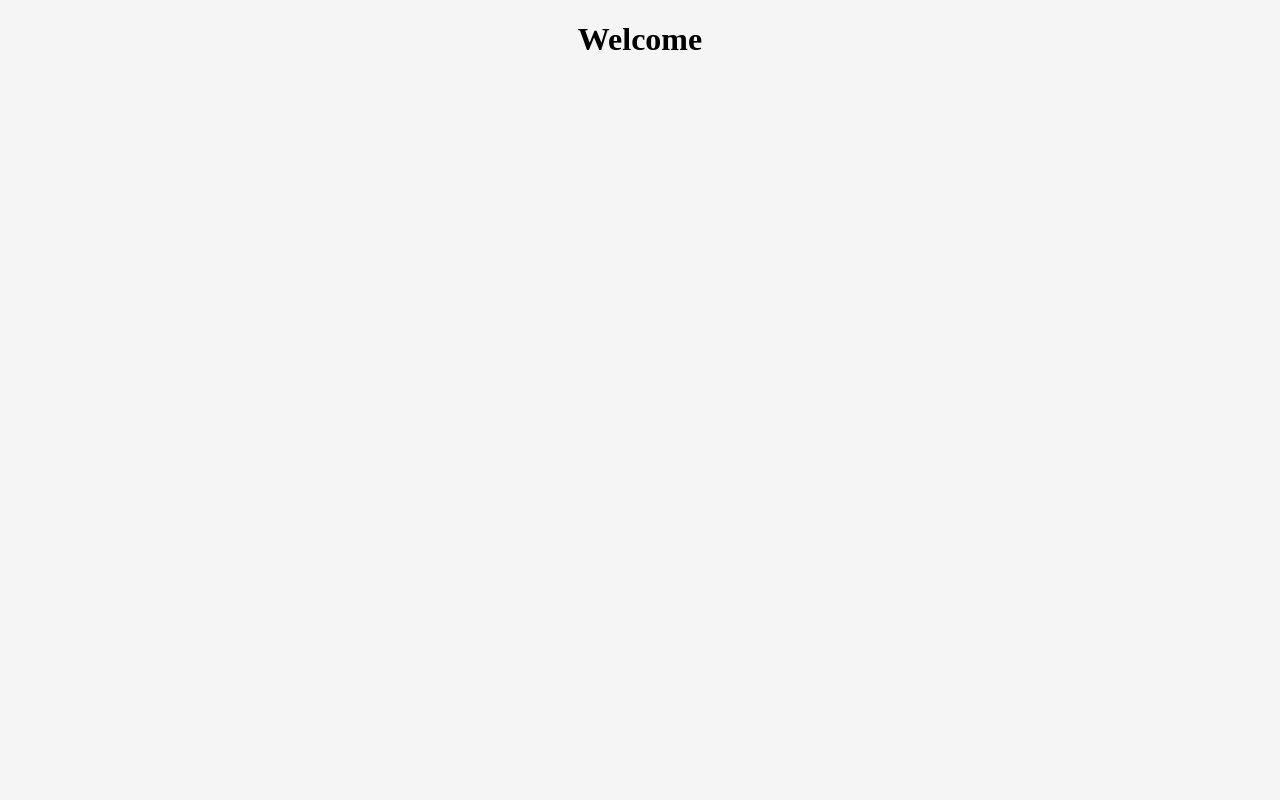
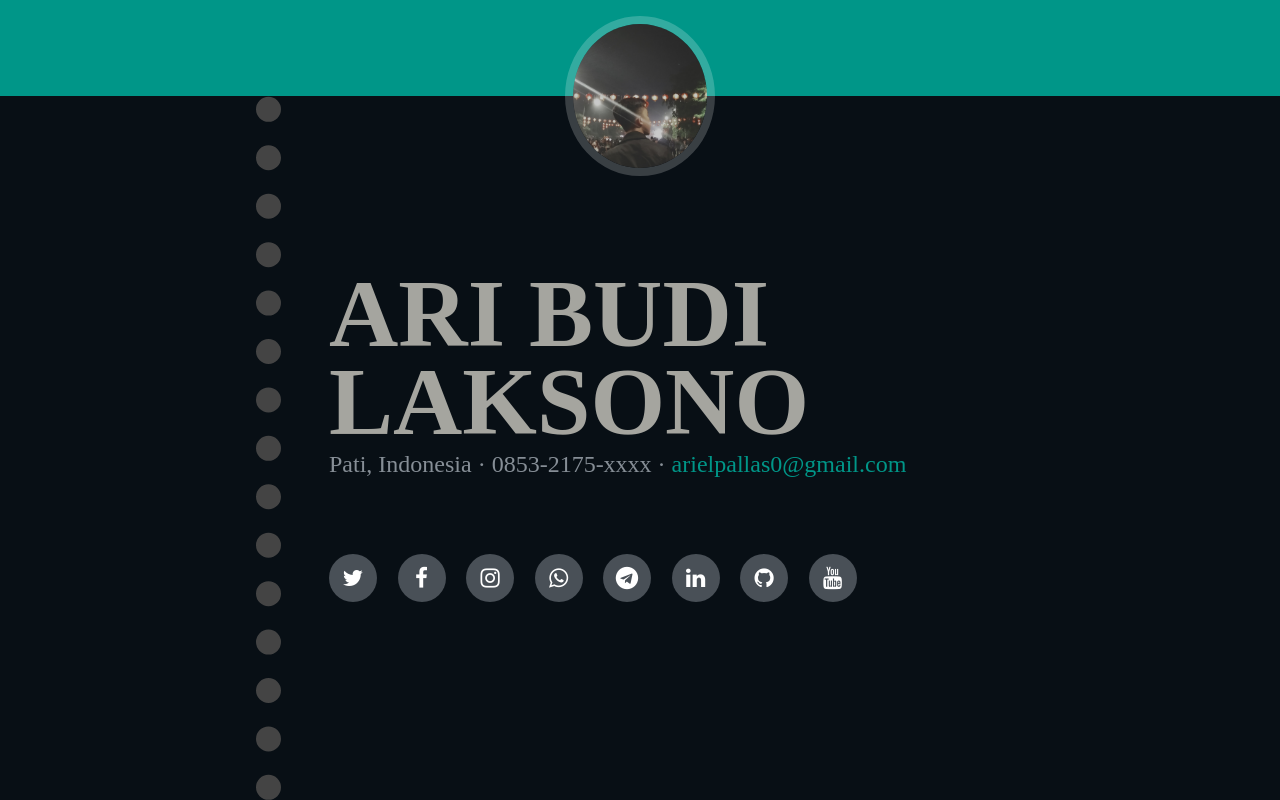
Before and after one commit to Zakariel14/aribudi18.github.io, a plain HTML site: page index.html in a window 1280 px wide. Drawn offline with nearby package versions, Linux system fonts and the light colour scheme; a web font is replaced by a local one.

Commit message:
upload my site

```diff
--- /dev/null
+++ b/css/style.css
@@ -0,0 +1,155 @@
+body {
+  font-family: 'Muli', -apple-system, BlinkMacSystemFont, 'Segoe UI', Roboto, 'Helvetica Neue', Arial, sans-serif, 'Apple Color Emoji', 'Segoe UI Emoji', 'Segoe UI Symbol', 'Noto Color Emoji';
+  padding-top: 54px;
+  color: #868e96;
+  background:#080f15;
+}
+
+@media (min-width: 992px) {
+  body {
+    padding-top: 0;
+    padding-left: 16rem;
+  }
+}
+
+h1{
+  font-family: 'Saira Extra Condensed';
+  font-weight: 700;
+  text-transform: uppercase;
+  color: #a5a59f;
+  font-size: 6rem;
+  line-height: 5.5rem;
+}
+
+
+p.lead {
+  font-size: 1.15rem;
+  font-weight: 400;
+}
+
+.my-info {
+  font-weight: 500;
+  font-family: 'Saira Extra Condensed';
+  font-size: 1.5rem;
+}
+
+.social-media a {
+    display: inline-block;
+    height: 3rem;
+    width: 3rem;
+    background-color: #495057;
+    color: #fff !important;
+    border-radius: 100%;
+    text-align: center;
+    font-size: 1.4rem;
+    line-height: 3rem;
+    margin-right: 1rem;
+	margin-bottom: 1rem;
+}
+
+.social-media a:last-child {
+  margin-right: 0;
+}
+
+.social-media a:hover {
+  background-color: #009688;
+}
+
+
+@media (min-width: 992px) {
+  #topNav {
+    text-align: center;
+    position: fixed;
+    top: 0;
+    left: 0;
+    display: -webkit-box;
+    display: -ms-flexbox;
+    display: flex;
+    -webkit-box-orient: vertical;
+    -webkit-box-direction: normal;
+    -ms-flex-direction: column;
+    flex-direction: column;
+    width: 100%;
+    height: 6em;
+  }
+  #topNav .navbar-brand {
+    display: -webkit-box;
+    display: -ms-flexbox;
+    display: flex;
+    margin: auto auto 0;
+    padding: 0.5rem;
+  }
+  #topNav .navbar-brand .img-profile {
+    max-width: 10rem;
+    max-height: 10rem;
+    border: 0.5rem solid rgba(255, 255, 255, 0.2);
+  }
+  #topNav .navbar-collapse {
+    display: -webkit-box;
+    display: -ms-flexbox;
+    display: flex;
+    -webkit-box-align: start;
+    -ms-flex-align: start;
+    align-items: flex-start;
+    -webkit-box-flex: 0;
+    -ms-flex-positive: 0;
+    flex-grow: 0;
+    width: 100%;
+    margin-bottom: auto;
+  }
+  #topNav .navbar-collapse .navbar-nav {
+    -webkit-box-orient: vertical;
+    -webkit-box-direction: normal;
+    -ms-flex-direction: column;
+    flex-direction: column;
+    width: 100%;
+  }
+  #topNav .navbar-collapse .navbar-nav .nav-item {
+    display: block;
+  }
+  #topNav .navbar-collapse .navbar-nav .nav-item .nav-link {
+    display: block;
+  }
+}
+
+section.resume-section {
+  padding-bottom: 5rem !important;
+  max-width: 75rem;
+}
+
+section.resume-section .resume-item .resume-date {
+  min-width: none;
+}
+
+@media (min-width: 768px) {
+  section.resume-section {
+    min-height: 100vh;
+  }
+  section.resume-section .resume-item .resume-date {
+    min-width: 18rem;
+  }
+}
+
+@media (min-width: 992px) {
+  section.resume-section {
+    padding-top: 8.5rem !important;
+    padding-bottom: 3rem !important;
+        border-left: 25px dotted #444;
+  }
+}
+
+.bg-primary {
+  background-color: #009688 !important;
+}
+
+.text-primary {
+  color: #BD5D38 !important;
+}
+
+a {
+  color: #009688;
+}
+
+a:hover, a:focus, a:active {
+  color: #666;
+}
--- a/index.html
+++ b/index.html
@@ -1,10 +1,61 @@
 <!DOCTYPE html>
-<html>
-<head>
-	<title></title>
-	<link rel="stylesheet" type="text/css" href="style.css">
-</head>
-<body>
-	<h1>Welcome</h1>
-</body>
+<html lang="en">
+  <head>
+    <meta charset="utf-8">
+    <meta name="viewport" content="width=device-width, initial-scale=1, shrink-to-fit=no">
+    <meta name="description" content="">
+    <meta name="author" content="aribudilaksono">
+    <title>aribudilaksono</title>
+    <link rel="stylesheet" type="text/css" href="https://stackpath.bootstrapcdn.com/bootstrap/4.2.1/css/bootstrap.min.css">
+    <link href="https://fonts.googleapis.com/css?family=Saira+Extra+Condensed:500,700" rel="stylesheet">
+     <link href="https://cdnjs.cloudflare.com/ajax/libs/font-awesome/4.7.0/css/font-awesome.min.css" rel="stylesheet">
+    <link href="css/style.css" rel="stylesheet">
+  </head>
+  <body id="page-top">
+    <nav class="navbar navbar-expand-lg navbar-dark bg-primary fixed-top" id="topNav">
+      <a class="navbar-brand js-scroll-trigger">
+        <span class="d-block d-lg-none"></span>
+        <span class="d-none d-lg-block">
+          <img class="img-fluid img-profile rounded-circle mx-auto mb-2" src="img/profile.jpg" alt="">
+        </span>
+      </a>
+    </nav>
+    <div class="container-fluid p-0">
+      <section class="resume-section p-3 p-lg-5 d-flex d-column">
+        <div class="my-auto">
+          <h1 class="mb-0">ARI BUDI LAKSONO
+          </h1>
+          <div class="my-info mb-5">Pati, Indonesia · 0853-2175-xxxx ·
+            <a href="#">arielpallas0@gmail.com</a>
+          </div> <br/>
+          <div class="social-media">
+          <a href="#">
+              <i class="fa fa-twitter"></i>
+            </a>
+            <a href="#">
+              <i class="fa fa-facebook-f"></i>
+            </a>
+            <a href="#">
+              <i class="fa fa-instagram"></i>
+            </a>
+            <a href="#">
+              <i class="fa fa-whatsapp"></i>
+            </a>
+            <a href="#">
+              <i class="fa fa-telegram"></i>
+            </a>
+            <a href="#">
+              <i class="fa fa-linkedin"></i>
+            </a>
+            <a href="#">
+              <i class="fa fa-github"></i>
+            </a>
+            <a href="#">
+              <i class="fa fa-youtube"></i>
+            </a>
+          </div>
+        </div>
+      </section>
+    </div>
+  </body>
 </html>
--- a/style.css
+++ /dev/null
@@ -1,4 +0,0 @@
-body{
-	background-color: #f5f5f5;
-	text-align: center;
-}
```
Also changed, not shown: img/profile.jpg (added).
